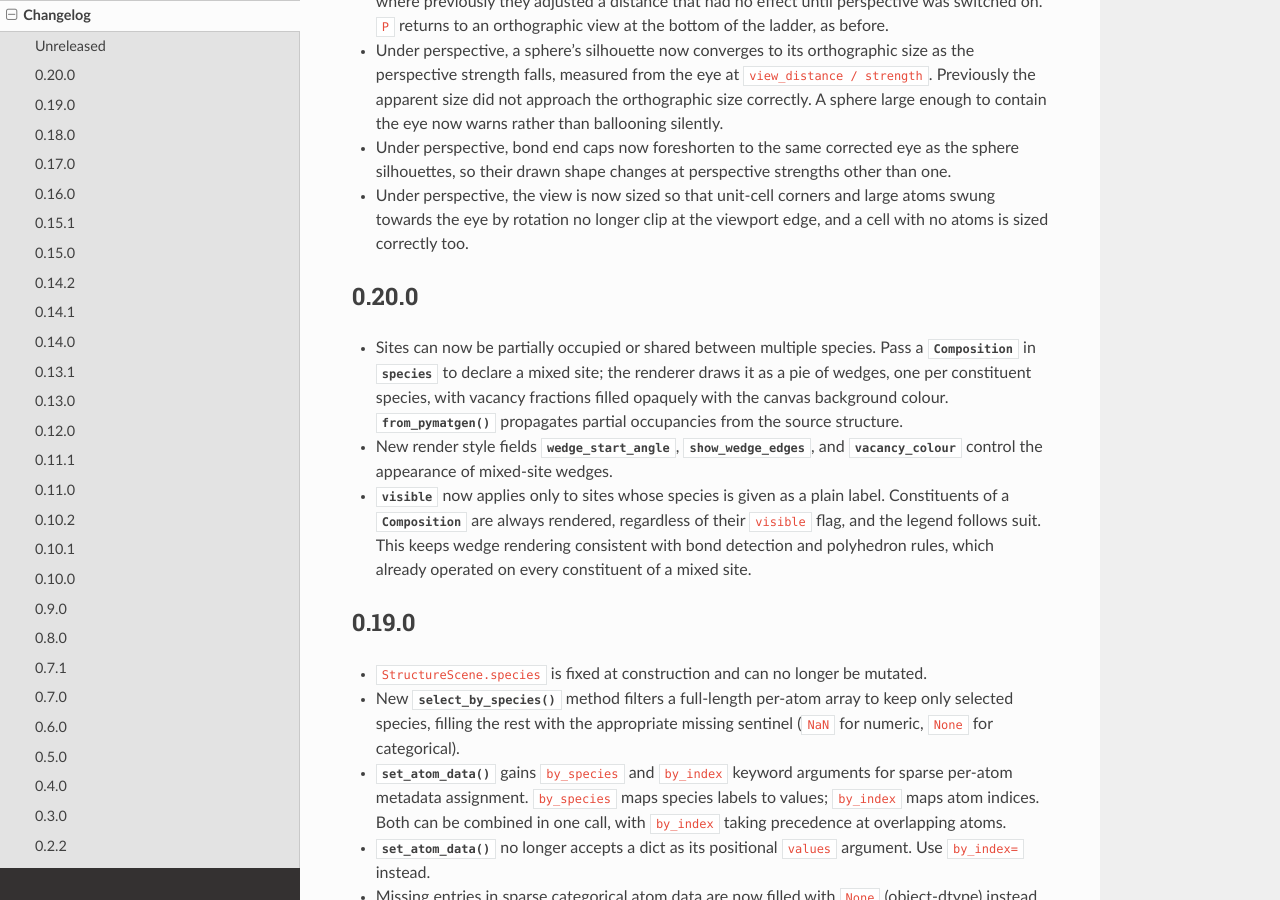
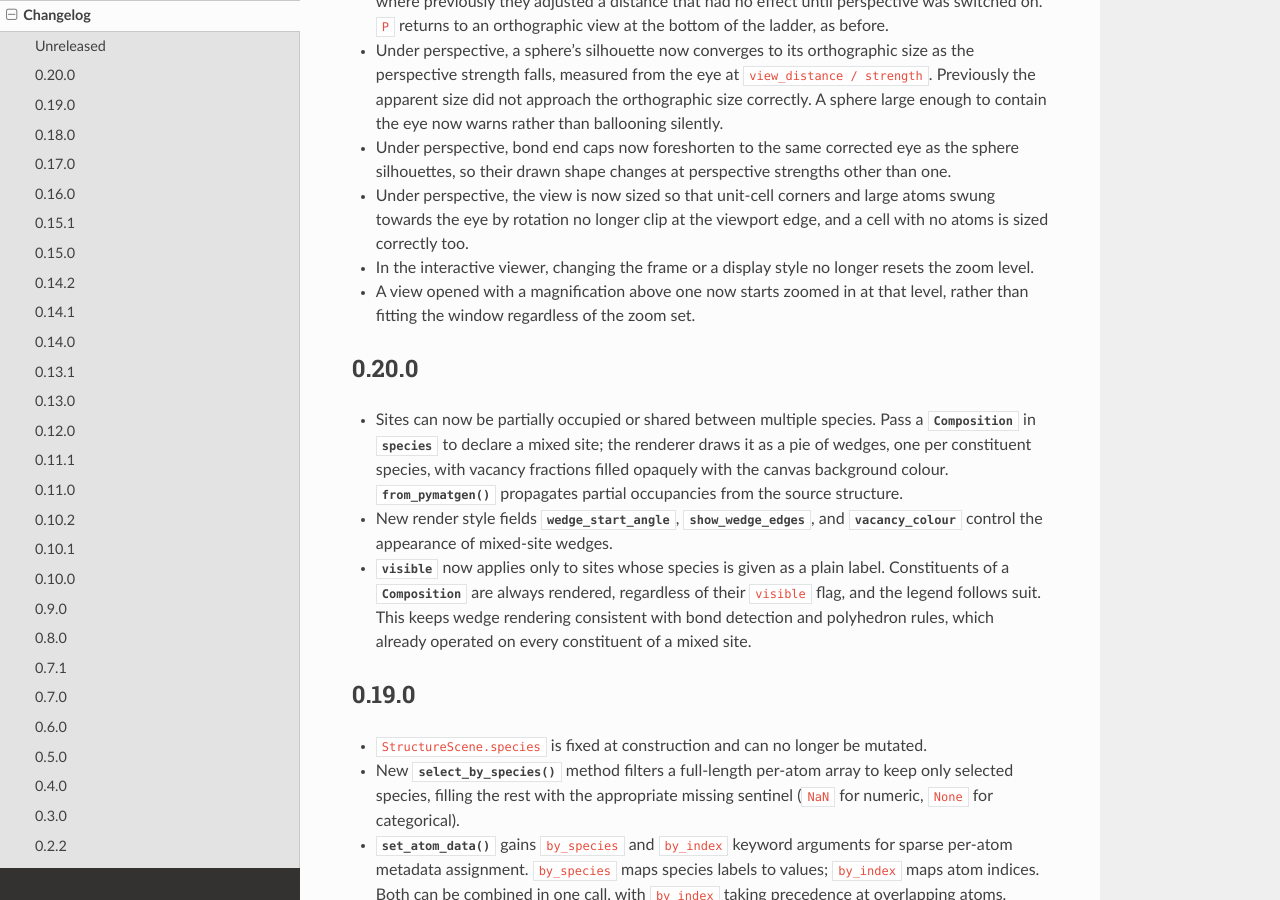
Before and after one commit to bjmorgan/hofmann, a Sphinx documentation site: the page built from docs/changelog.rst, in a window 1280 px wide and 900 px high, scrolled down 424 px. Built offline with Sphinx 7.4.7 and the Read the Docs theme 3.1.0, drawn with Linux system fonts in a browser that asks for light colours.

Commit message:
Record the viewport zoom fix in the changelog

```diff
--- a/docs/changelog.rst
+++ b/docs/changelog.rst
@@ -38,6 +38,12 @@ Unreleased
 - Under perspective, the view is now sized so that unit-cell corners and
   large atoms swung towards the eye by rotation no longer clip at the
   viewport edge, and a cell with no atoms is sized correctly too.
+
+- In the interactive viewer, changing the frame or a display style no
+  longer resets the zoom level.
+
+- A view opened with a magnification above one now starts zoomed in at
+  that level, rather than fitting the window regardless of the zoom set.
 
 0.20.0
 ------
```
